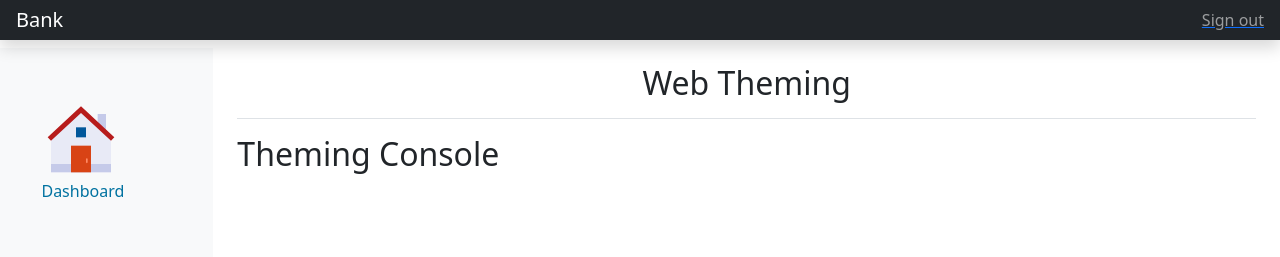
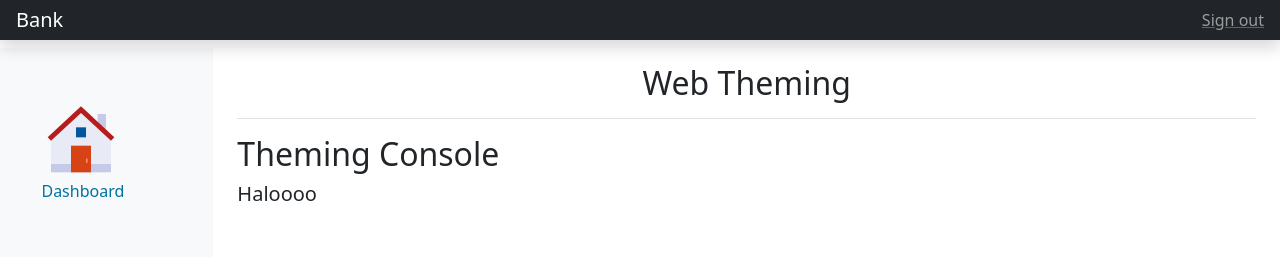
Before and after one commit to NathanaelNeria/IST_Dashboard, a React (Create React App) app: page /webTheming in a window 1280 px wide. Shown: the top 257 px of the page. Built offline with nearby package versions, Linux system fonts and the light colour scheme.

Commit message:
mau nambah isi web theming

```diff
--- a/src/pages/webTheming/webTheming.jsx
+++ b/src/pages/webTheming/webTheming.jsx
@@ -9,21 +9,15 @@ function WebTheming() {
         <div className="row " style={{ height: "100vh" }}>
           <NavBar />
           <div className="col-md-9 ms-sm-auto col-lg-10 px-md-4">
-            <div className="chartjs-size-monitor">
-              <div className="chartjs-size-monitor-expand">
-                <div className=""></div>
-              </div>
-              <div className="chartjs-size-monitor-shrink">
-                <div className=""></div>
-              </div>
-            </div>
             <div className="d-flex justify-content-between flex-column flex-wrap flex-md-nowrap align-items-center pt-3 pb-2 mb-3 border-bottom">
               <h1 className="h2">Web Theming</h1>
             </div>
-
-            {/* <canvas className="my-4 w-100 chartjs-render-monitor" id="myChart" width="2196" height="926" style="display: block; width: 1098px; height: 463px;"></canvas> */}
-
             <h2>Theming Console</h2>
+            <div className="row">
+              <div className="col">
+                <h5>Haloooo</h5>
+              </div>
+            </div>
           </div>
         </div>
       </div>
```
